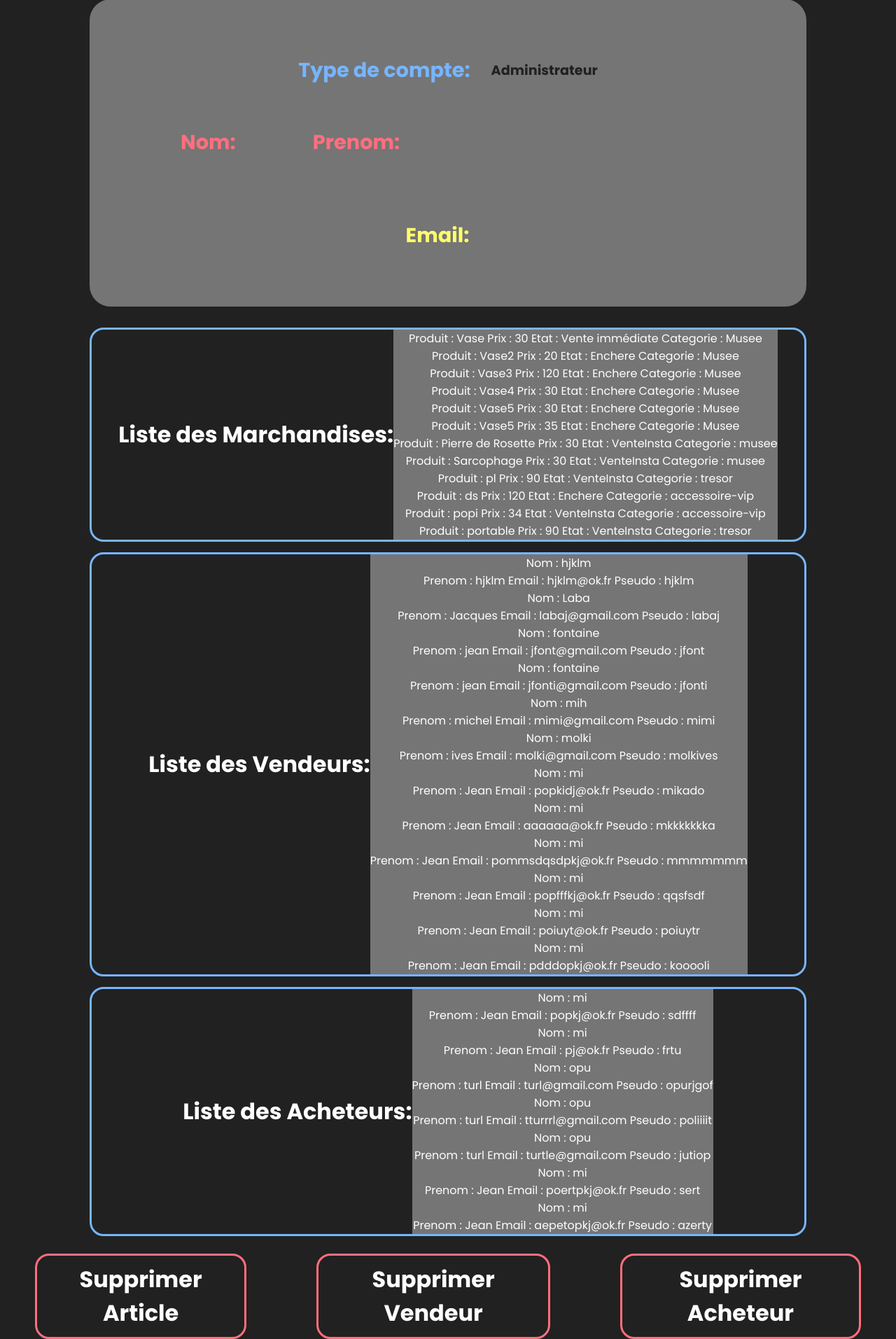
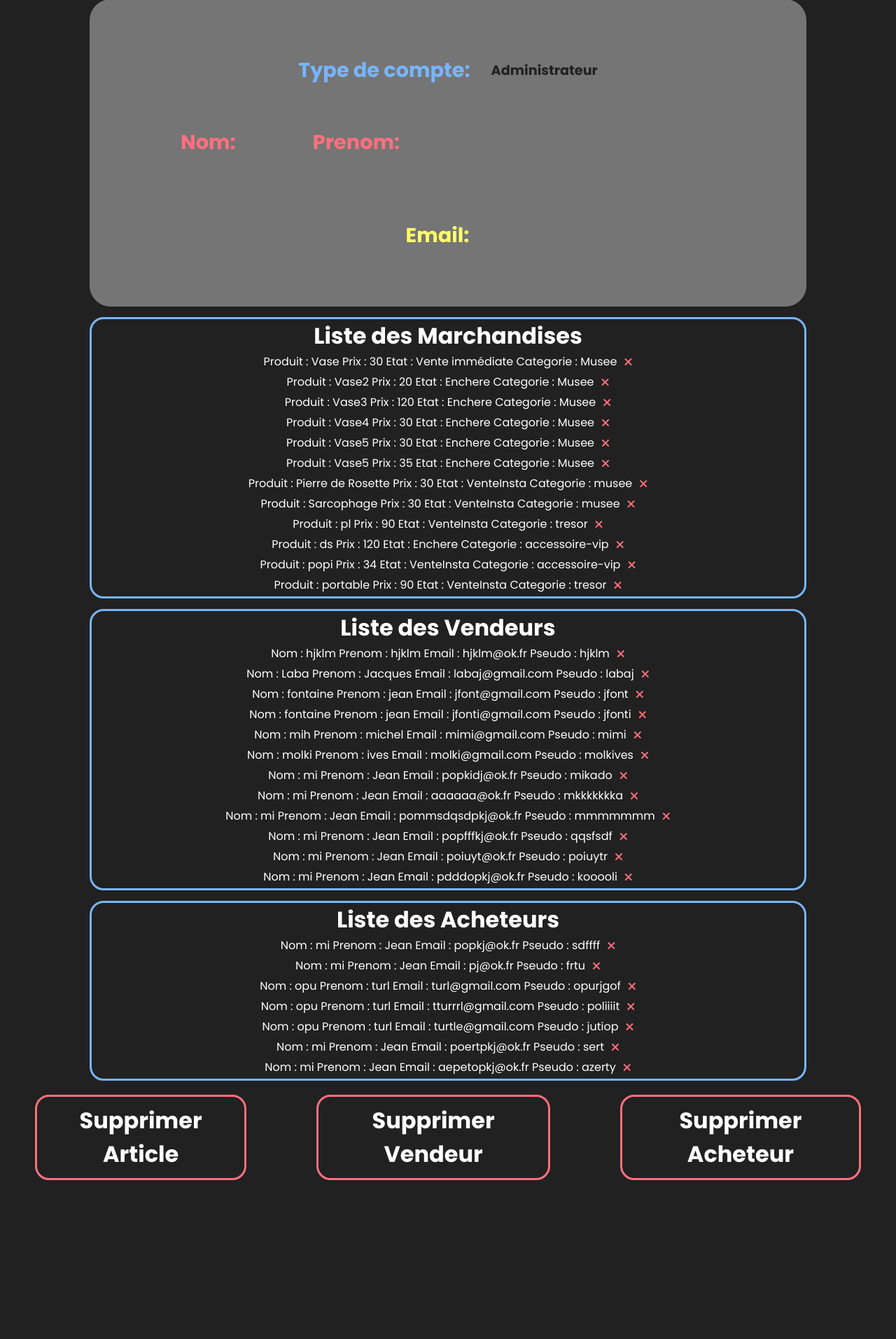
Before and after one commit to Lokinounours/ProjetPiscineS6, a PHP site: page /profils/MonProfilAdmin.php in a window 1280 px wide. Shown: the part 501-2414 px from the top of the page at 70% size. After the commit the page ends 2187 px from the top, so only its background shows below. Run offline with PHP 8.4, Linux system fonts and the light colour scheme; a user stored in the database is signed in; data comes from the database, SQL or seed files in the repository; data that the repository does not hold is empty; some libraries are stand-ins or nearby versions.

Commit message:
Delete V -1 fromAdmin

```diff
--- a/pages/profils/MonProfilAdmin.css
+++ b/pages/profils/MonProfilAdmin.css
@@ -180,37 +180,55 @@
 }
 .vendeurs-objets{
     margin: auto;
-    margin-top: 15px;
     display: flex;
+    flex-direction: column;
     align-items: center;
     justify-content: center;
     text-align: center;
     color : var(--blanc);
 }
-.vendeurs-objets ul{
+.vendeurs-objets .marchandises, .vendeurs, .acheteurs{
+    width: 80vw;
+    margin-top: 15px;
     display: flex;
-    flex-direction:column;
+    flex-direction: column;
     align-items: center;
     justify-content: center;
-    text-align: center;
-}
-.vendeurs-objets li{
-    margin-top: 15px;
-    display: flex;
-    align-items: center;
-    justify-content: center;
-    text-align: center;
-    height: auto;
-    width: 80vw;
     border: 3px solid var(--bleu);
     border-radius: 20px;
     color : var(--blanc);
 }
+.vendeur p, .acheteur p, .marchandise p{
+    background: transparent;
+}
+
+.vendeur:hover p, .acheteur:hover p, .marchandise:hover p{
+    color: var(--bleu);
+}
+
+.vendeur, .acheteur, .marchandise{
+    margin-bottom: 4px;
+    background: transparent;
+    display:flex;
+    align-items: center;
+    justify-content: center;
+}
+
+.fa-times{
+    margin-left:10px;
+    color: var(--rose);
+}
+
+.fa-times:hover{
+    cursor:pointer;
+}
+
 .vendeurs-objets h1{
-    background-color: transparent;:
+    background: transparent;
 }
 .ajouterSupp{
-    margin-top: 25px;
+    margin-top: 20px;
+    margin-bottom: 20px;
     display: flex;
     align-items: center;
     justify-content: center;
--- /dev/null
+++ b/pages/profils/MonProfilAdmin.js
@@ -0,0 +1,12 @@
+$(document).ready(function () {
+    $(".fa-times").click(function() {
+        fullId = this.id;
+        if ( confirm( "Etes-vous sûr ?" ) ) {
+            $.ajax({
+                type:"POST",
+                url:"deleteFromAdmin.php",
+                data:'fullId='+fullId
+            })
+        }
+    });
+});
--- a/pages/profils/MonProfilAdmin.php
+++ b/pages/profils/MonProfilAdmin.php
@@ -41,8 +41,10 @@
     <meta http-equiv='X-UA-Compatible' content='IE=edge'>
     <meta name='viewport' content='width=device-width, initial-scale=1'>
     <script src="https://ajax.googleapis.com/ajax/libs/jquery/3.4.1/jquery.min.js"></script>
+    <script src="https://kit.fontawesome.com/a076d05399.js"></script>
     <link rel='stylesheet' type='text/css' media='screen' href='MonProfilAdmin.css'>
     <title>Mon Compte Admin</title>
+    <script src="MonProfilAdmin.js"></script>
 </head>
 <body>
 	<input type="hidden" id="hiddenFond" name="hiddenFond" />
@@ -69,9 +71,8 @@
         </div>
     </div>
     <div class="Vendeurs-objets">
-    	<ul>
-    		<li>
-    			<h1>Liste des Marchandises:</h1>
+    	<div class="marchandises">
+            <h1>Liste des Marchandises</h1>
             <div class="listMarchandises">
                 <?php
                     while ($data = mysqli_fetch_assoc($result3)){
@@ -80,41 +81,44 @@
                         echo 'Prix : '. $data['prix'] . '   ';
                         echo 'Etat : '. $data['etat'] . '   ';
                         echo 'Categorie : '. $data['categorie'] . '   </p>';
+                        echo '<i id="I'. $data['ID'].'" class="fas fa-times"></i>';
                         echo '</div>';
                     }
                 ?>
-    		</li>
-            <li>
-                <h1>Liste des Vendeurs:</h1>
+            </div>
+        </div>
+        <div class="vendeurs">
+            <h1>Liste des Vendeurs</h1>
             <div class="listVendeurs">
                 <?php
                     while ($data = mysqli_fetch_assoc($result2)){
                         echo '<div class="vendeur">';
                         echo '<p> Nom : ' . $data['nom'] . '   ';
-                            echo '<p> Prenom : ' . $data['prenom'] . '   ';
+                        echo 'Prenom : ' . $data['prenom'] . '   ';
                         echo 'Email : '. $data['email'] . '   ';
                         echo 'Pseudo : '. $data['pseudo'] . '   </p>';
+                        echo '<i id="V'. $data['ID'].'" class="fas fa-times"></i>';
                         echo '</div>';
                     }
                 ?>
             </div>
-            </li>
-            <li>
-                <h1>Liste des Acheteurs:</h1>
+        </div>
+        <div class="acheteurs">
+            <h1>Liste des Acheteurs</h1>
             <div class="listAcheteurs">
                 <?php
                     while ($data = mysqli_fetch_assoc($result4)){
                         echo '<div class="acheteur">';
                         echo '<p> Nom : ' . $data['nom'] . '   ';
-                            echo '<p> Prenom : ' . $data['prenom'] . '   ';
+                        echo 'Prenom : ' . $data['prenom'] . '   ';
                         echo 'Email : '. $data['email'] . '   ';
                         echo 'Pseudo : '. $data['pseudo'] . '   </p>';
+                        echo '<i id="A'. $data['ID'].'" class="fas fa-times"></i>';
                         echo '</div>';
                     }
                 ?>
             </div>
-            </li>
-    	</ul>
+        </div>
     </div>
     <div class="ajouterSupp">
     	<ul>
```
Also changed, not shown: pages/profils/deleteFromAdmin.php (added, +29 -0 lines). Lines whose indentation alone changed are shown as unchanged.
